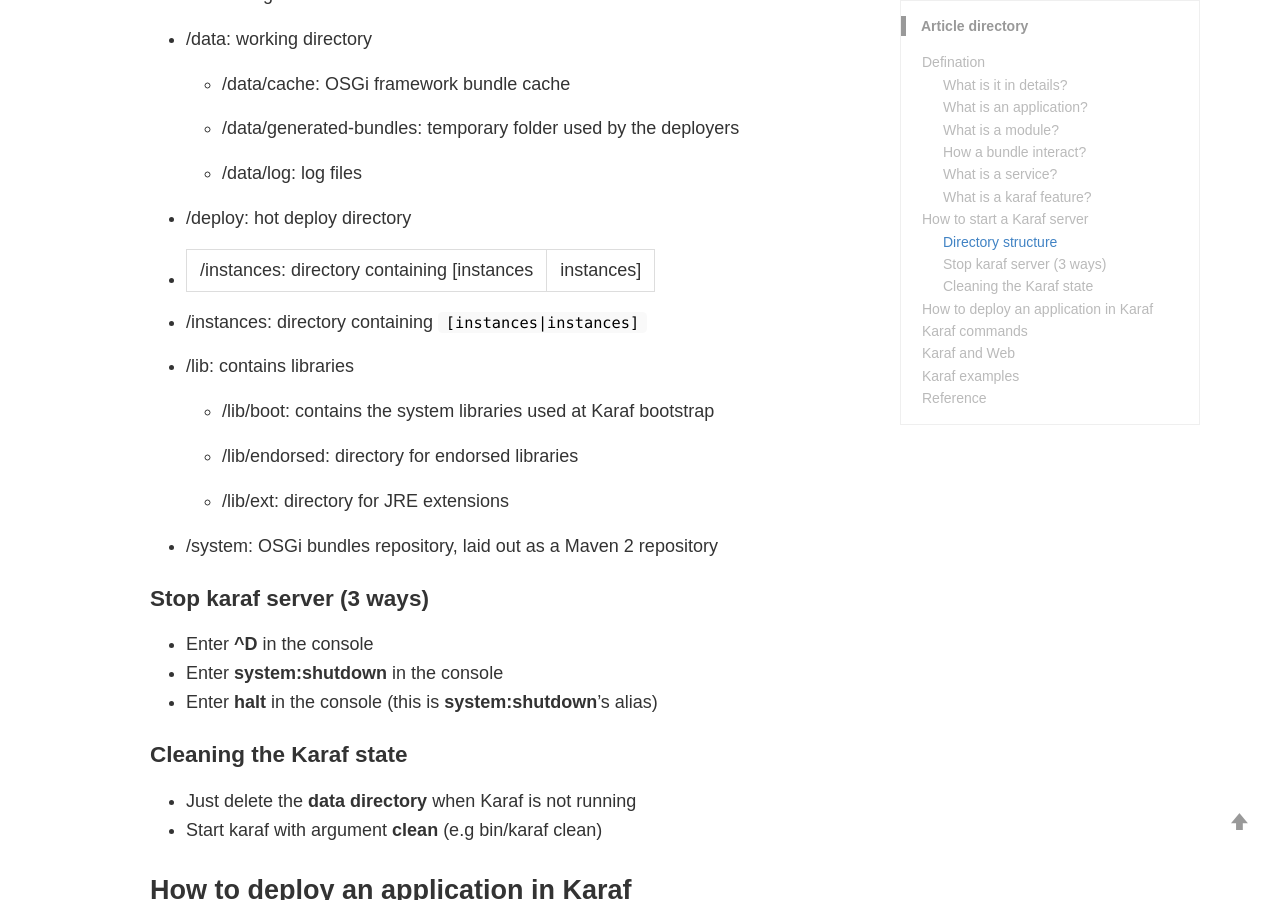
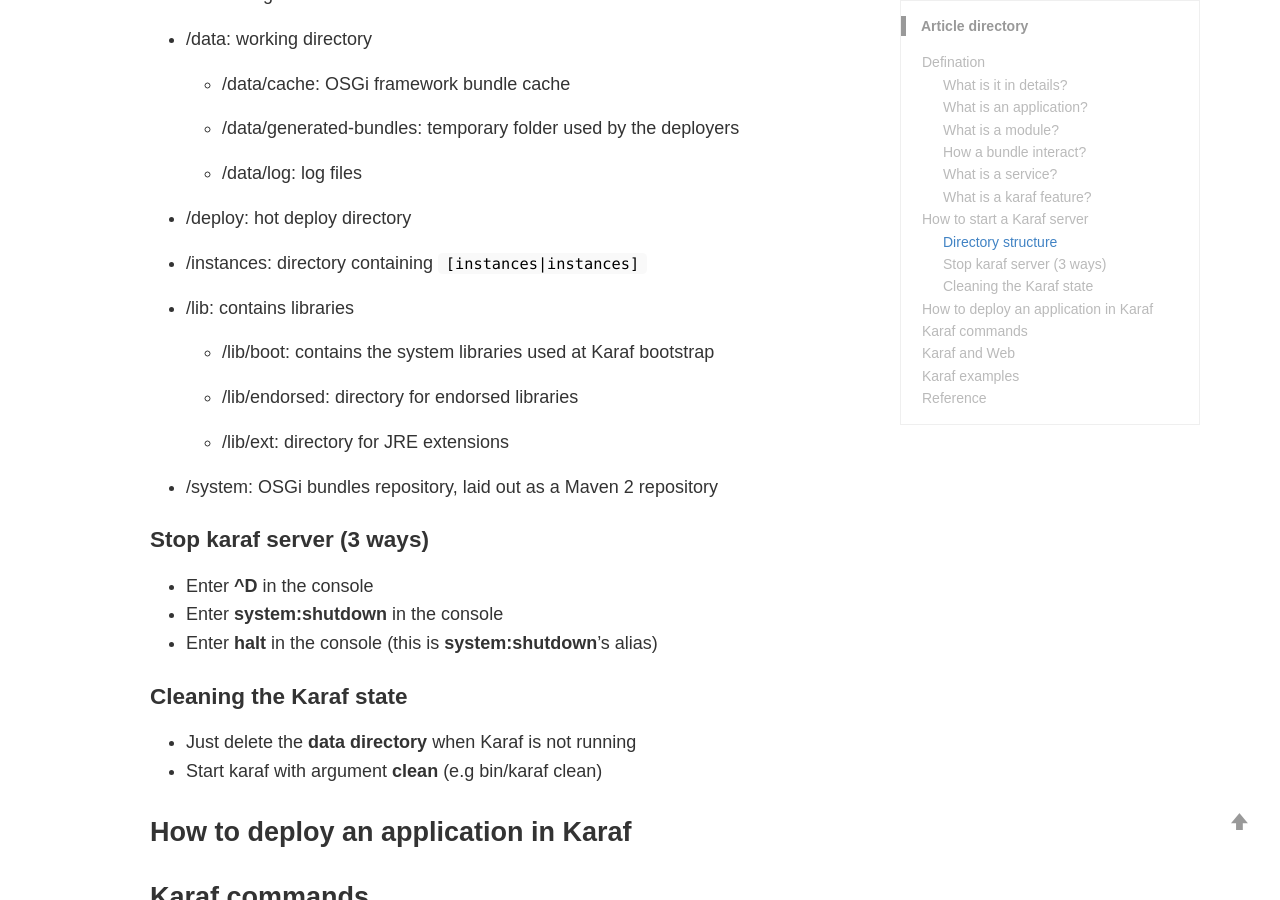
Before and after one commit to nqloc/nqloc.github.io, a Jekyll site: the page built from _posts/2019-3-1-Karaf.md, in a window 1280 px wide and 900 px high, scrolled down 2865 px. Built offline with Jekyll 4.4.1, drawn with Linux system fonts in a browser that asks for light colours; comment, search, counter and statistics services are not loaded.

Commit message:
Update 2019-3-1-Karaf.md

```diff
--- a/_posts/2019-3-1-Karaf.md
+++ b/_posts/2019-3-1-Karaf.md
@@ -128,7 +128,6 @@ karaf@root()>
 
 * /deploy: hot deploy directory
 
-* /instances: directory containing \[instances|instances\]
 * /instances: directory containing `[instances|instances]`
 
 * /lib: contains libraries
```
